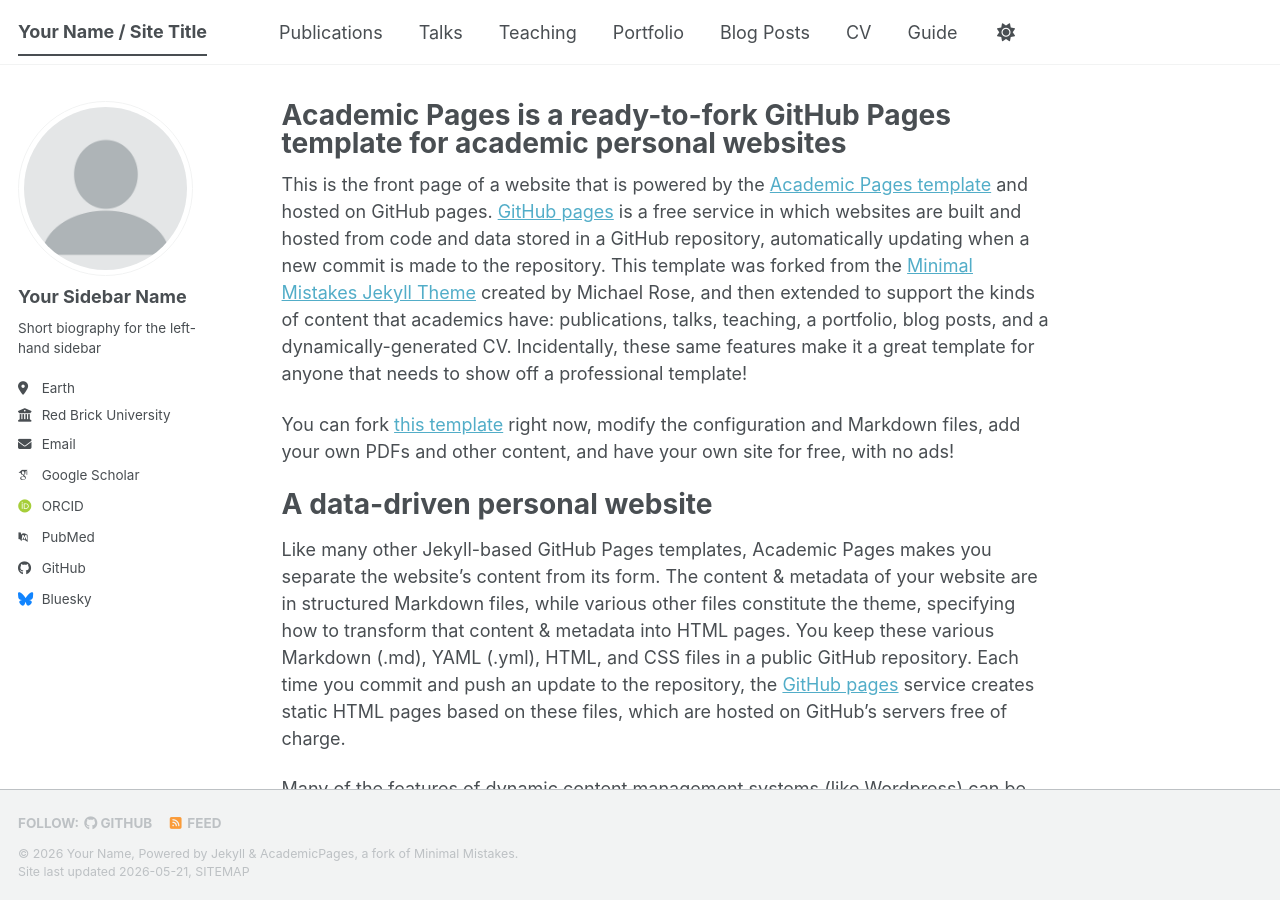
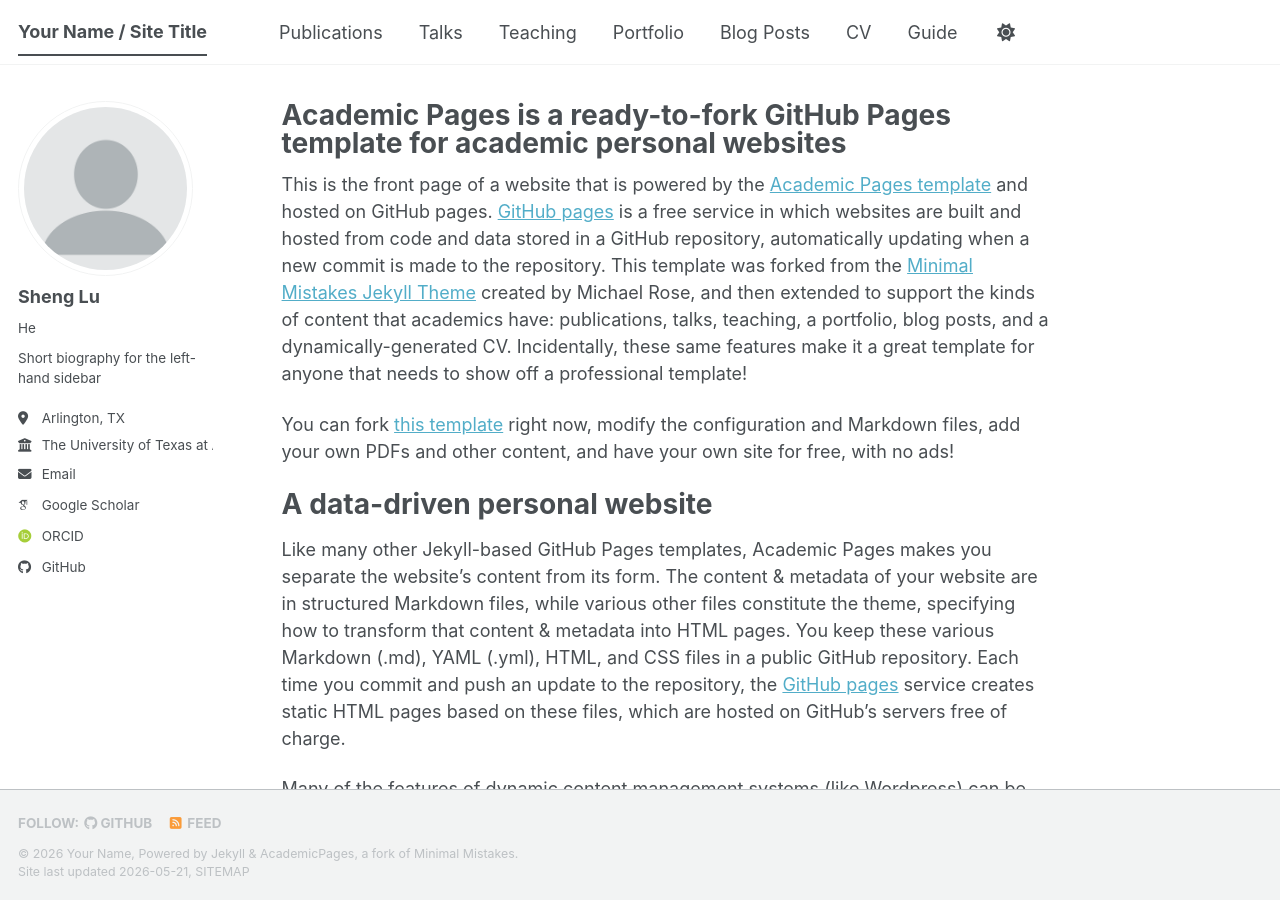
Before and after one commit to Sheng1994/sheng1994.github.io, a Jekyll site: the page built from _pages/about.md, in a window 1280 px wide and 900 px high. Built offline with Jekyll 4.4.1, drawn with Linux system fonts in a browser that asks for light colours; some web fonts are replaced; a script bundle is joined from its source files by our own code; library files that are not in the unit come from our copies; some of the changed lines change nothing that is shown.

Commit message:
template

```diff
--- a/_config.yml
+++ b/_config.yml
@@ -24,27 +24,18 @@
 author:
   # Biographic information
   avatar           : "profile.png"
-  name             : "Your Sidebar Name"
-  pronouns         : # example: "she/her"
+  name             : "Sheng Lu"
+  pronouns         : "He"
   bio              : "Short biography for the left-hand sidebar"
-  location         : "Earth"
-  employer         : "Red Brick University"
+  location         : "Arlington, TX"
+  employer         : "The University of Texas at Arlington"
   uri              : # URL
-  email            : "none@example.org"
+  email            : "shenglu9410@gmail.com"
 
   # Academic websites
-  academia         : # URL
-  arxiv            : # URL - Update with the correct link to your profile
   googlescholar    : "https://scholar.google.com/citations?user=PS_CX0AAAAAJ"
-  inspire-hep      : # URL
-  impactstory      : # URL
   orcid            : "https://orcid.org/yourorcidurl"
-  semantic         : # URL
-  ssrn             : # URL
-  pubmed           : "https://www.ncbi.nlm.nih.gov/pubmed/?term=john+snow"
   researchgate     : # URL
-  scopus           : # URL
-  zotero           : # URL
 
 
   # Repositories and software development
@@ -55,32 +46,6 @@
   kaggle           : # Username
   stackoverflow    : # User number or user number and name (i.e., use "1" or "1/jeff-atwood")
 
-  # Social media
-  artstation       : # Username
-  bluesky          : "bsky.app" # Replace this with you Bluesky username
-  facebook         : # Username
-  flickr           : # Username
-  foursquare       : # Username
-  goodreads        : # Username
-  google_plus      : # Username
-  keybase          : # Username
-  instagram        : # Username
-  lastfm           : # Username
-  linkedin         : # Username
-  mastodon         : # URL
-  medium           : # URL
-  pinterest        : # Username
-  soundcloud       : # Username
-  steam            : # Username
-  telegram         : # URL
-  tumblr           : # Username
-  twitter          : # Username for X / Twitter
-  vine             : # Username
-  weibo            : # Username
-  wikipedia        : # Username
-  xing             : # Username
-  youtube          : # Username
-  zhihu            : # Username
 
 # Publication Category - The following the list of publication categories and their headings
 publication_category:
```
